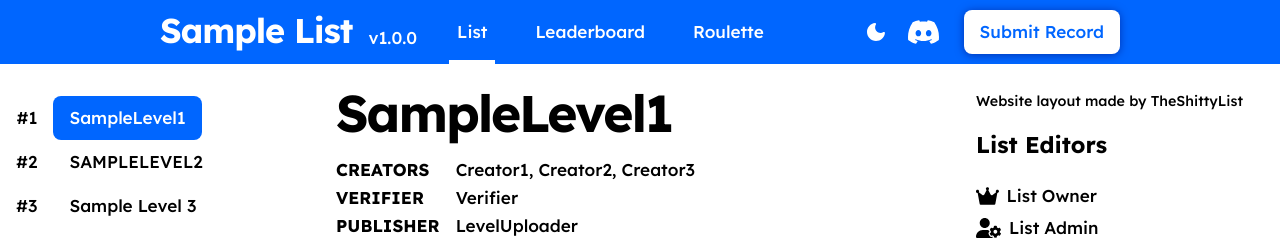
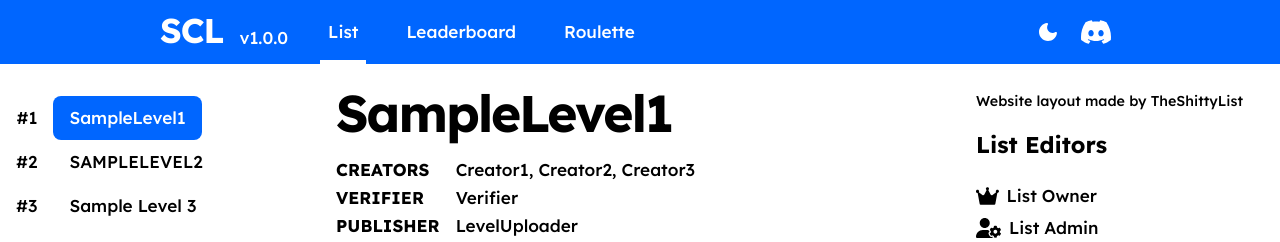
Before and after one commit to breakfeastman/SimpleChallangeList, a plain HTML site: page index.html in a window 1280 px wide. Shown: the top 242 px of the page. Drawn offline with nearby package versions, Linux system fonts and the light colour scheme.

Commit message:
Update index.html

```diff
--- a/index.html
+++ b/index.html
@@ -3,7 +3,7 @@
     <head>
         <meta charset="UTF-8" />
         <meta name="viewport" content="width=1024" />
-        <title>Your List Name</title>
+        <title>SimpleChallangeList</title>
 
         <!-- Replace your server icon by uploading an image file named "list_icon.png"-->
         <link rel="icon" href="/list_icon.png" />
@@ -37,7 +37,7 @@
     <body id="app">
         <header :class="{ dark: store.dark }">
             <div class="logo">
-                <h2>Sample List</h2>
+                <h2>SCL</h2>
                 <p>v1.0.0</p>
             </div>
             <nav class="nav">
@@ -61,16 +61,9 @@
                         />
                     </button>
                     <!-- Replace the '#' with your discord server's invite-->
-                    <a class="nav__icon" href="#">
+                    <a class="nav__icon" href="https://discord.gg/ruD8sAK7H2">
                         <img src="/assets/discord.svg" alt="Discord Logo" />
                     </a>
-                    <!-- List record submission form, add a link to replace the '#' when putting a link to your list submission form-->
-                    <a
-                        class="nav__cta type-label-lg"
-                        href="#"
-                        target="_blank"
-                        >Submit Record</a
-                    >
                 </div>
             </nav>
         </header>
```
